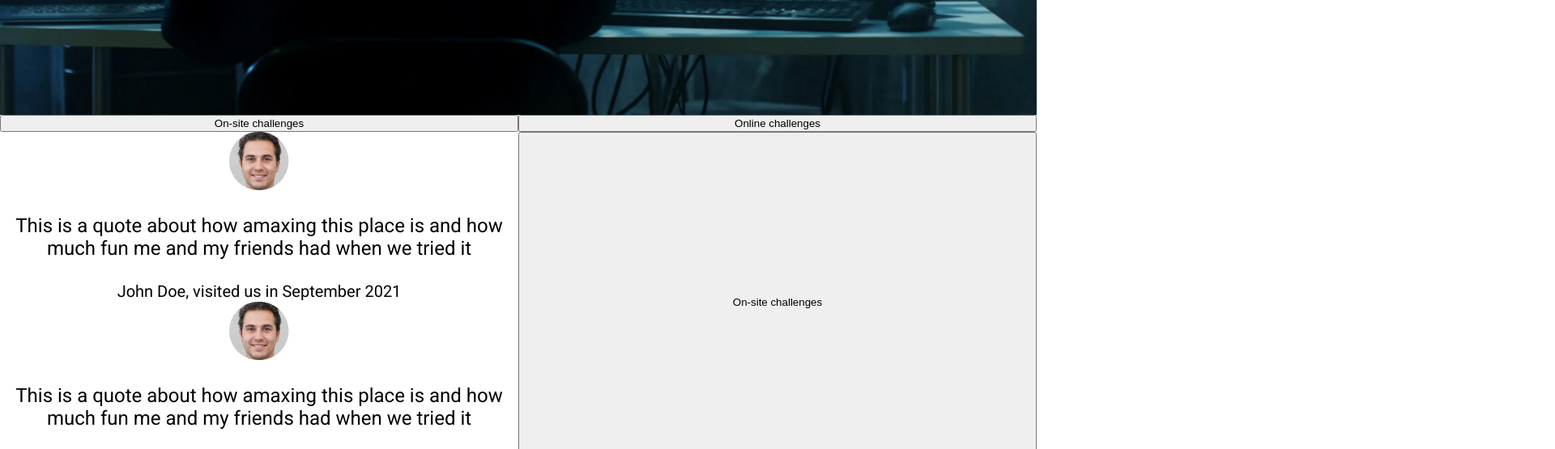
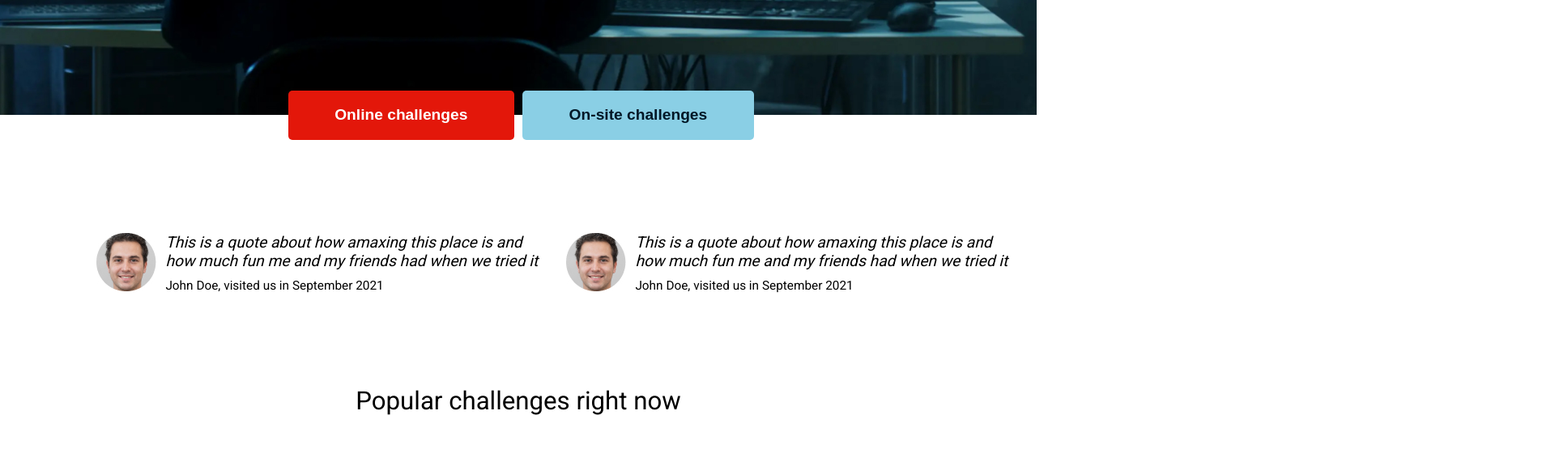
Before and after one commit to viktornoskire/-ESC--Hacker-Escape-Rooms, a plain HTML site: page index.html in a window 1280 px wide. Shown: the part 743-1298 px from the top of the page at 81% size, 1920 px wide, since content can reach past the window. Drawn offline with nearby package versions, Linux system fonts and the light colour scheme; files that its build step writes are made by us from their sources.

Commit message:
Style quote card and online- and on site-buttons

```diff
--- a/src/main.scss
+++ b/src/main.scss
@@ -65,6 +65,54 @@
     }
 }
 
+@mixin on-site-button {
+    display: block;
+    margin-left: auto;
+    margin-right: auto;
+    margin-top: 1rem;
+    margin-bottom: 1rem;
+    font-size: 1rem;
+    padding: 1em 2.5em;
+    color: #011827;
+    border: none;
+    background-color: #8ACFE5;
+    font-weight: 700;
+    border-radius: 5px;
+
+    @media screen and (min-width: 1000px) {
+        font-size: 0.8rem;
+        padding: 1em 3em;
+        margin-left: 5px;
+    }
+}
+
+@mixin online-button {
+    display: block;
+    margin-left: auto;
+    margin-right: auto;
+    margin-top: 1rem;
+    margin-bottom: 1rem;
+    font-size: 0.8rem;
+    font-weight: 700;
+    padding: 0.7em 1.5em;
+    color: #36769D;
+    border: none;
+    background-color: transparent;
+    border-radius: 5px;
+    text-decoration: underline;
+
+    @media screen and (min-width: 1000px) {
+        background-color: #E3170A;
+        border-radius: 5px;
+        color: #FFF;
+        text-decoration: none;
+        font-size: 0.8rem;
+        padding: 1em 3em;
+        margin-right: 5px;
+    }
+}
+
+
 html,
 body {
     margin: 0;
@@ -77,6 +125,12 @@ html {
 
 .container {
     text-align: center;
+
+    @media screen and (min-width: 1000px) {
+        max-width: 1400px;
+        margin-left: auto;
+        margin-right: auto;
+    }
 
     .header {
         background-color: #011827;
@@ -106,44 +160,43 @@ html {
             grid-template-columns: 50% 50%;
             grid-row: auto;
         }
+
         .main__hacker {
             width: 100%;
             grid-row: 1;
             grid-column: 1 / 3;
         }
 
-        .main__on-site-button {
-            display: block;
-            margin-left: auto;
-            margin-right: auto;
-            margin-top: 1rem;
-            margin-bottom: 1rem;
-            font-size: 1rem;
-            padding: 0.7em 1.5em;
-            color: #011827;
-            border: none;
-            background-color: #8ACFE5;
-            font-weight: 700;
-            border-radius: 5px;
+        .main__on-site-button-1 {
+            @include on-site-button();
+
+            @media screen and (min-width: 1000px) {
+                grid-row: 2;
+                grid-column: 2;
+                margin-top: -30px;
+            }
+        }
+
+        .main__online-button-1 {
+            @include online-button();
 
             @media screen and (min-width: 1000px) {
                 grid-row: 2;
                 grid-column: 1;
+                margin-top: -30px;
             }
         }
 
-        .main__online-link {
-            color: #36769D;
-            font-weight: 700;
-            font-size: 0.7em;
-
+        .main__quote-cards {
             @media screen and (min-width: 1000px) {
-                grid-row: 2;
-                grid-column: 2;
-            }
+                grid-row: 3;
+                grid-column: 1 / 3;
+                display: grid;
+                grid-template-columns: 50% 50%;
+                padding: 1rem 2.5rem 0;
             }
 
-        .main__quote-card {
+            .quote-cards__qoute-card-1 {
                 display: grid;
                 grid-template-columns: 20% 80%;
                 font-size: 1rem;
@@ -151,10 +204,10 @@ html {
                 margin-top: 2.8rem;
 
                 @media screen and (min-width: 1000px) {
-                grid-row: 3;
-                grid-column: 1 / 3;
-                width: 45%;
-                margin: 2rem 1rem;
+                    grid-row: 1;
+                    grid-column: 1;
+                    width: 110%;
+                    font-size: 0.8rem;
                 }
 
                 .quote-card__profile-picture {
@@ -162,6 +215,10 @@ html {
                     grid-row: span 2;
                     margin-left: auto;
                     margin-right: 0.4rem;
+
+                    @media screen and (min-width: 1000px) {
+                        margin-right: -5px;
+                    }
                 }
 
                 .quote-card__quote {
@@ -177,6 +234,61 @@ html {
                     text-align: left;
                     font-size: 0.7rem;
                     padding: 0 0.7rem;
+
+                    @media screen and (min-width: 1000px) {
+                        font-size: 0.8em;
+                        margin-top: 10px;
+                        width: 70%;
+                    }
+                }
+            }
+
+            .quote-cards__qoute-card-2 {
+                display: none;
+                grid-template-columns: 20% 80%;
+                font-size: 1rem;
+                font-weight: 400;
+                margin-top: 2.8rem;
+
+                @media screen and (min-width: 1000px) {
+                    display: grid;
+                    grid-row: 1;
+                    grid-column: 2;
+                    width: 110%;
+                    font-size: 0.8rem;
+                }
+
+                .quote-card__profile-picture {
+                    grid-column: 1;
+                    grid-row: span 2;
+                    margin-left: auto;
+                    margin-right: 0.4rem;
+
+                    @media screen and (min-width: 1000px) {
+                        margin-right: -5px;
+                    }
+                }
+
+                .quote-card__quote {
+                    grid-column: 2;
+                    margin: 0;
+                    text-align: left;
+                    padding: 0 0.7rem;
+                    font-style: italic;
+                }
+
+                .quote-card__visit {
+                    grid-column: 2;
+                    text-align: left;
+                    font-size: 0.7rem;
+                    padding: 0 0.7rem;
+
+                    @media screen and (min-width: 1000px) {
+                        font-size: 0.8em;
+                        margin-top: 10px;
+                        width: 70%;
+                    }
+                }
             }
         }
 
@@ -207,20 +319,47 @@ html {
                 margin-left: 0.9rem;
             }
 
+            .challenge-container__challenge-3 {
+                display: none;
+                @include challenge-container__challenge();
+
+                @media screen and (min-width: 1000px) {
+                    display: block;
+                }
+            }
+
             @media screen and (min-width: 1000px) {
                 grid-row: 5;
                 grid-column: 1 / 3;
-                width: 35%;
+                width: 45%;
                 overflow: visible;
             }
 
+        }
+
+        .main__on-site-button-2 {
+            @include on-site-button();
+
+            @media screen and (min-width: 1000px) {
+                grid-row: 6;
+                grid-column: 2;
+            }
+        }
+
+        .main__online-button-2 {
+            @include online-button();
+
+            @media screen and (min-width: 1000px) {
+                grid-row: 6;
+                grid-column: 1;
+            }
         }
 
         .main__story {
             background-color: #011827;
 
             @media screen and (min-width: 1000px) {
-                grid-row: 6;
+                grid-row: 7;
                 grid-column: 1 / 3;
             }
 
@@ -244,8 +383,9 @@ html {
 
         .main__guidance {
             width: 100%;
+
             @media screen and (min-width: 1000px) {
-                grid-row: 7;
+                grid-row: 8;
                 grid-column: 1;
             }
         }
@@ -267,8 +407,9 @@ html {
 
         .main__online-kelly {
             width: 100%;
+
             @media screen and (min-width: 1000px) {
-                grid-row: 8;
+                grid-row: 9;
                 grid-column: 2;
                 margin-bottom: 6rem;
             }
@@ -310,6 +451,7 @@ html {
             @media screen and (min-width: 1000px) {
                 width: 70%;
             }
+
             .company-info__title {
                 font-size: 0.8em;
                 margin-bottom: 0.5em;
@@ -324,10 +466,12 @@ html {
 
         .footer__site-map {
             margin: 2rem 0;
+
             @media screen and (min-width: 1000px) {
                 width: 50%;
                 margin: 0 2rem;
             }
+
             .site-map__title {
                 font-size: 0.8rem;
                 margin-bottom: 0.4em;
```
Lines whose indentation alone changed are shown as unchanged.
